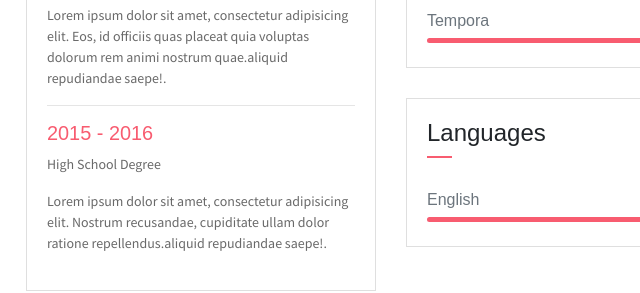
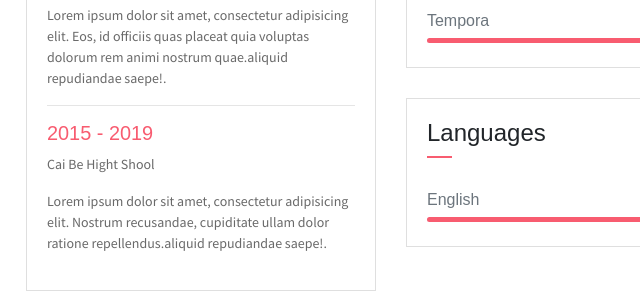
Before and after one commit to LeMinhQuan25/BlogMinhQuan, a plain HTML site: page index.html in a window 1280 px wide. Shown: the part 1680-1973 px from the top of the page, 439-1079 px from the left. Drawn offline with Linux system fonts and the light colour scheme; some packages are replaced by stand-ins of ours.

Commit message:
updateshool

```diff
--- a/index.html
+++ b/index.html
@@ -288,8 +288,8 @@
                   nostrum quae.aliquid repudiandae saepe!.
                 </p>
                 <hr />
-                <h6 class="title text-danger">2015 - 2016</h6>
-                <p>High School Degree</p>
+                <h6 class="title text-danger">2015 - 2019</h6>
+                <p>Cai Be Hight Shool</p>
                 <p class="subtitle">
                   Lorem ipsum dolor sit amet, consectetur adipisicing elit.
                   Nostrum recusandae, cupiditate ullam dolor ratione
```
